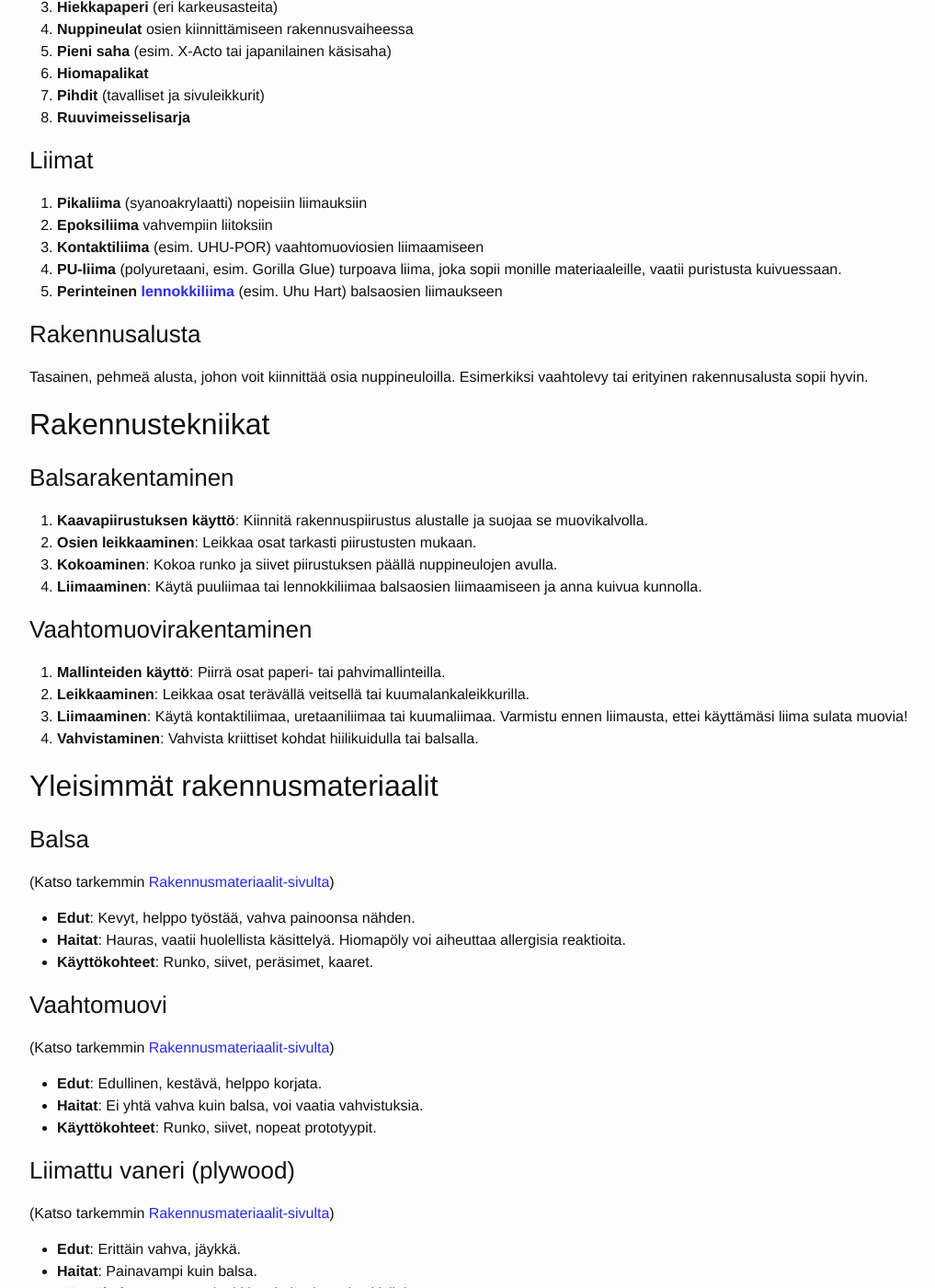
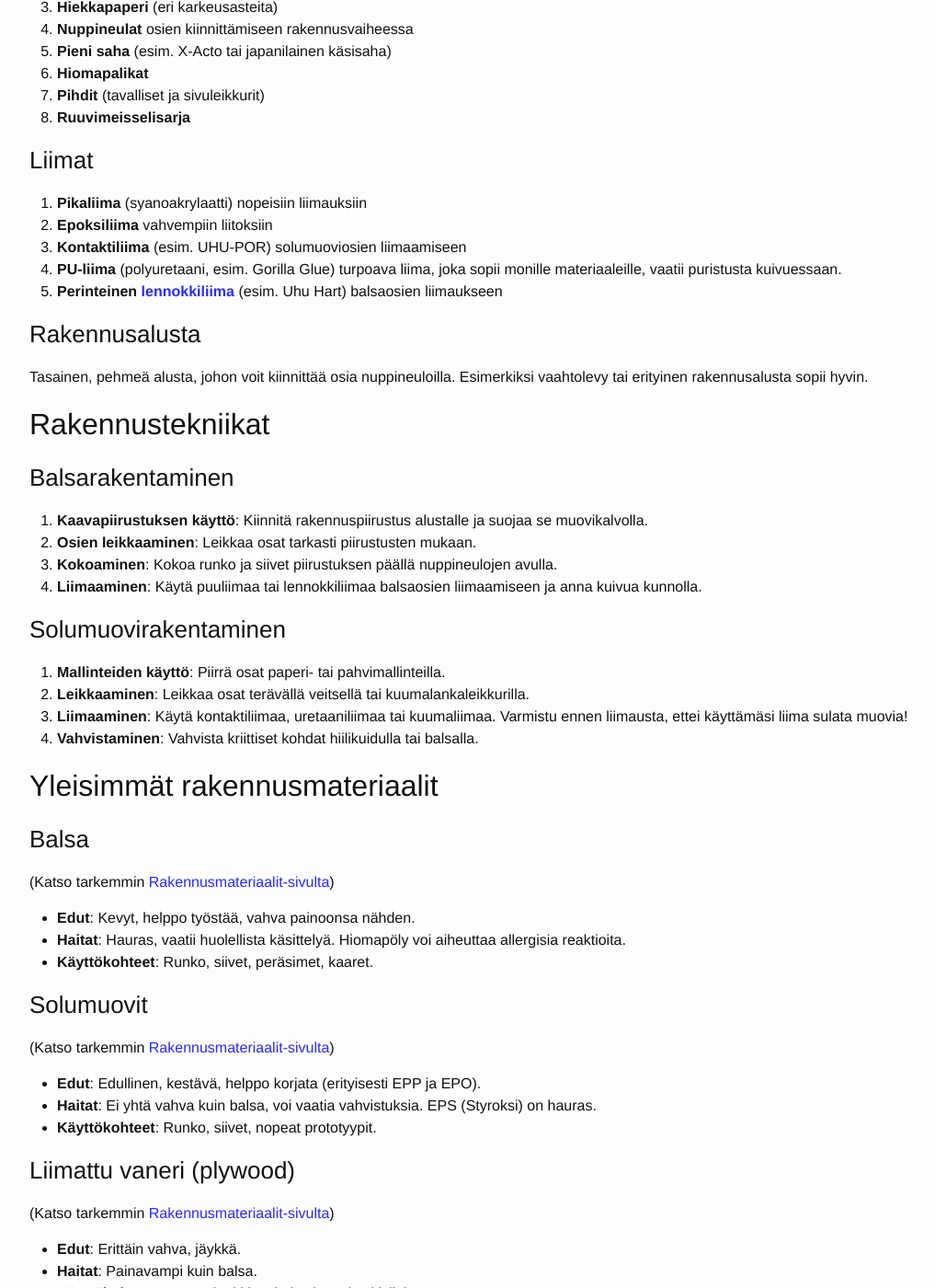
Before and after one commit to vallilanlennokkikerho/vallilanlennokkikerho.github.io, a Jekyll site: the page built from aloittelijan-opas/lennokkien-rakentaminen.md, in a window 1280 px wide and 1400 px high, scrolled down 1469 px. Shown: the whole window at 92% size, without its empty margins (126-1143 px from the left). Built offline with Jekyll 4.4.1, drawn with Linux system fonts in a browser that asks for light colours; some of the changed text lies outside the part shown.

Commit message:
vaahto 2 solu

```diff
--- a/aloittelijan-opas/lennokkien-rakentaminen.md
+++ b/aloittelijan-opas/lennokkien-rakentaminen.md
@@ -69,7 +69,7 @@ Laserleikatut sarjat, joissa osat ovat valmiiksi muotoon leikattuja, helpottavat
 
 1. **Pikaliima** (syanoakrylaatti) nopeisiin liimauksiin
 2. **Epoksiliima** vahvempiin liitoksiin
-3. **Kontaktiliima** (esim. UHU-POR) vaahtomuoviosien liimaamiseen
+3. **Kontaktiliima** (esim. UHU-POR) solumuoviosien liimaamiseen
 4. **PU-liima** (polyuretaani, esim. Gorilla Glue) turpoava liima, joka sopii monille materiaaleille, vaatii puristusta kuivuessaan.
 5. **Perinteinen [lennokkiliima](/aloittelijan-opas/lennokkisanastoa/#l)** (esim. Uhu Hart) balsaosien liimaukseen
 
@@ -86,7 +86,7 @@ Tasainen, pehmeä alusta, johon voit kiinnittää osia nuppineuloilla. Esimerkik
 3. **Kokoaminen**: Kokoa runko ja siivet piirustuksen päällä nuppineulojen avulla.
 4. **Liimaaminen**: Käytä puuliimaa tai lennokkiliimaa balsaosien liimaamiseen ja anna kuivua kunnolla.
 
-### Vaahtomuovirakentaminen
+### Solumuovirakentaminen
 
 1. **Mallinteiden käyttö**: Piirrä osat paperi- tai pahvimallinteilla.
 2. **Leikkaaminen**: Leikkaa osat terävällä veitsellä tai kuumalankaleikkurilla.
@@ -103,12 +103,12 @@ Tasainen, pehmeä alusta, johon voit kiinnittää osia nuppineuloilla. Esimerkik
 - **Haitat**: Hauras, vaatii huolellista käsittelyä. Hiomapöly voi aiheuttaa allergisia reaktioita.
 - **Käyttökohteet**: Runko, siivet, peräsimet, kaaret.
 
-### Vaahtomuovi
+### Solumuovit
 
 (Katso tarkemmin [Rakennusmateriaalit-sivulta](/aloittelijan-opas/rakennusmateriaalit/#1-solumuovit-epo-epp-eps-xps))
 
-- **Edut**: Edullinen, kestävä, helppo korjata.
-- **Haitat**: Ei yhtä vahva kuin balsa, voi vaatia vahvistuksia.
+- **Edut**: Edullinen, kestävä, helppo korjata (erityisesti EPP ja EPO).
+- **Haitat**: Ei yhtä vahva kuin balsa, voi vaatia vahvistuksia. EPS (Styroksi) on hauras.
 - **Käyttökohteet**: Runko, siivet, nopeat prototyypit.
 
 ### Liimattu vaneri (plywood)
@@ -239,7 +239,7 @@ Lennokkien rakentaminen on palkitseva harrastus, joka kehittää kädentaitoja j
 
 Rakentaminen on myös sosiaalista. Liity [Vallilan Lennokkikerhoon](/jäseneksi/) ja tapaa muita rakentajia, jotka jakavat vinkkejä ja auttavat ongelmatilanteissa.
 
-**Haluatko lisätietoja rakentamisesta tai apua projektin aloittamisessa?** Tule käymään [lennokkikentällämme](/lennokkikenttä/) tai ota  [yhteyttä](/yhteystiedot/). Jaamme mielellämme tietoa ja kokemuksia lennokkien rakentamisesta!
+**Haluatko lisätietoja rakentamisesta tai apua projektin aloittamisessa?** Tule käymään [lennokkikentällämme](/lennokkikenttä/) tai ota [yhteyttä](/yhteystiedot/). Jaamme mielellämme tietoa ja kokemuksia lennokkien rakentamisesta!
 
 <div class="button-container">
 <a href="/aloittelijan-opas/" class="button-link">Takaisin aloittelijan oppaaseen</a>
```
Also changed, not shown: other parts of aloittelijan-opas/lennokkien-rakentaminen.md (+3 -3 lines), aloittelijan-opas/ensimmainen-lennokki.md (+1 -1 lines), aloittelijan-opas/lennokkityypit.md (+1 -1 lines), aloittelijan-opas/rakennusmateriaalit.md (+4 -4 lines).
